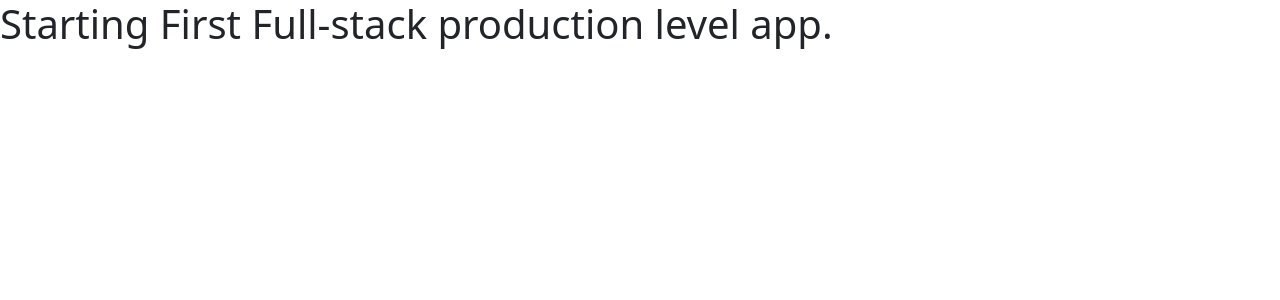
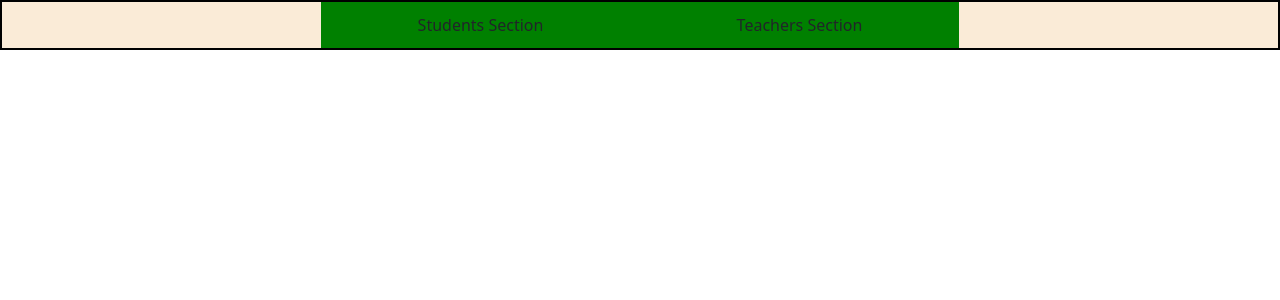
Before and after one commit to skrohulamin0109/student-management-system-tution, a React (Vite) app in the folder project-directory/student-management-system-tution/: page / in a window 1280 px wide. Shown: the top 300 px of the page. Built offline with nearby package versions, Linux system fonts and the light colour scheme.

Commit message:
add rough nav section, just the layout

```diff
--- a/project-directory/student-management-system-tution/src/App.jsx
+++ b/project-directory/student-management-system-tution/src/App.jsx
@@ -1,11 +1,13 @@
-
-
+import NavBarOptions from "./assets/components/NavBar/NavBarOptions"
+import styles from "./App.module.css"
 function App() {
 
 
   return (
     <>
-    <h1>Starting First Full-stack production level app.</h1>
+    <div className={styles.mainContainer}>
+    <NavBarOptions></NavBarOptions>
+    </div>
     </>
   )
 }
--- /dev/null
+++ b/project-directory/student-management-system-tution/src/App.module.css
@@ -0,0 +1,3 @@
+.mainContainer{
+  background-color: azure;
+}
--- /dev/null
+++ b/project-directory/student-management-system-tution/src/assets/components/NavBar/NavBarOptions.jsx
@@ -0,0 +1,18 @@
+import styles from "./NavBarOptions.module.css";
+
+const NavBarOptions = () => {
+  let navOptions = ['Students Section', 'Teachers Section']
+  return (
+    <>
+    <nav className={styles.nav}>
+      <ul className={styles.ul_container}>
+       {navOptions.map((item, index) =>(
+        <li key={index} className={styles.li_items}>{item}</li>)
+       )}
+      </ul>
+    </nav>
+    </>
+  )
+}
+
+export default NavBarOptions;
--- /dev/null
+++ b/project-directory/student-management-system-tution/src/assets/components/NavBar/NavBarOptions.module.css
@@ -0,0 +1,25 @@
+.nav{
+  width: 100%;
+  background-color: antiquewhite;
+  height: 50px;
+  border: 2px solid black;
+  display: flex;
+  align-items: center;
+  justify-content: center;
+}
+
+
+.ul_container{
+  margin: 0px 0px 0px 0px;
+  padding: 0px 0px 0px 0px;
+  width: 50%;
+  height: 100%;
+  display: flex;
+  background-color: green;
+  align-items: center;
+  justify-content: space-around;
+}
+
+.li_items{
+  list-style: none;
+}
--- /dev/null
+++ b/project-directory/student-management-system-tution/src/global.css
@@ -0,0 +1,5 @@
+*,
+*::before,
+*::after {
+  box-sizing: border-box;
+}
--- a/project-directory/student-management-system-tution/src/main.jsx
+++ b/project-directory/student-management-system-tution/src/main.jsx
@@ -2,6 +2,7 @@ import { StrictMode } from 'react'
 import { createRoot } from 'react-dom/client'
 import App from './App.jsx'
 import 'bootstrap/dist/css/bootstrap.min.css';
+import './global.css'
 
 createRoot(document.getElementById('root')).render(
   <StrictMode>
```
Also changed, not shown: 1 other file (tests, documents, lock files or other folders).
